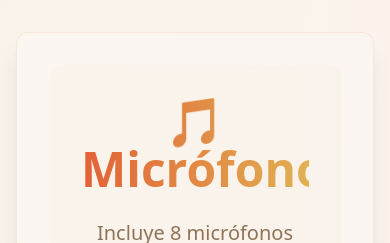
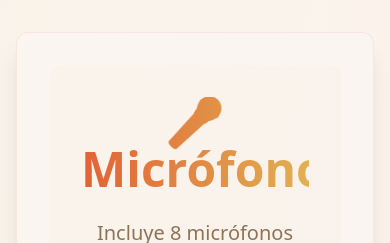
Before and after one commit to infotonimateos-stack/drum-session-studio, a React (Vite) app: page / in a window 390 px wide. Shown: the part 1754-1997 px from the top of the page. Built offline with nearby package versions, Linux system fonts and the light colour scheme.

Commit message:
Change microphone icon
Changed the microphone icon in `src/components/steps/MicrophonesStep.tsx` to a more suitable option.
Here are the files that were edited by the AI in that message:
-edited src/components/steps/MicrophonesStep.tsx

```diff
--- a/src/components/steps/MicrophonesStep.tsx
+++ b/src/components/steps/MicrophonesStep.tsx
@@ -32,7 +32,7 @@ export const MicrophonesStep = ({
       {/* Header */}
       <div className="text-center space-y-6">
             <h2 className="text-5xl font-bold bg-gradient-to-r from-primary to-accent bg-clip-text text-transparent">
-              🎵 Micrófonos
+              🎤 Micrófonos
             </h2>
             <p className="text-muted-foreground text-xl max-w-3xl mx-auto leading-relaxed">
               Incluye 8 micrófonos profesionales. Añade mejoras premium para lograr un sonido excepcional.
```
